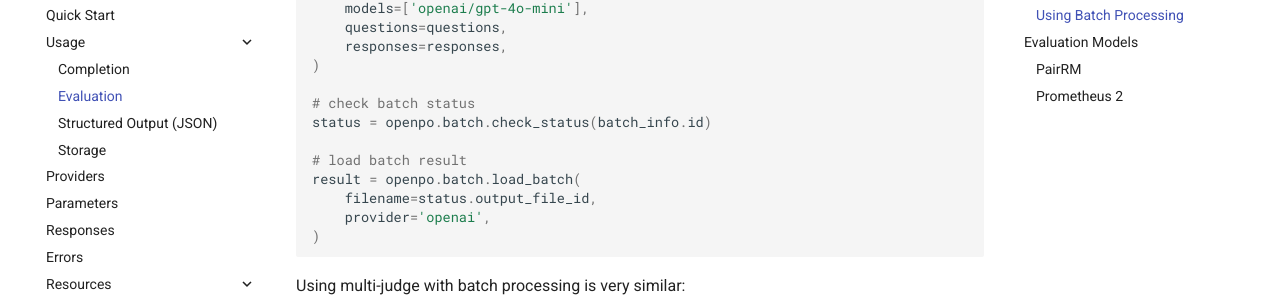
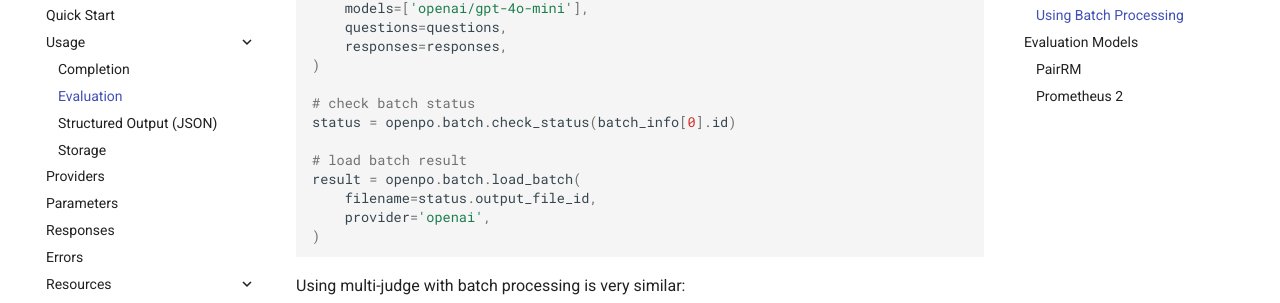
Before and after one commit to dannylee1020/openpo, an MkDocs documentation site: the page built from docs/evaluations.md, in a window 1280 px wide and 900 px high, scrolled down 1793 px. Shown: the part 147-450 px from the top of the window. Built offline with MkDocs 1.6.1 and Material for MkDocs 9.7.7, drawn with Linux system fonts in a browser that asks for light colours; comment, search, counter and statistics services are not loaded.

Commit message:
update doc

```diff
--- a/docs/evaluations.md
+++ b/docs/evaluations.md
@@ -75,7 +75,7 @@ batch_info = openpo.batch.eval(
 )
 
 # check batch status
-status = openpo.batch.check_status(batch_info.id)
+status = openpo.batch.check_status(batch_info[0].id)
 
 # load batch result
 result = openpo.batch.load_batch(
```
Also changed, not shown: README.md (+1 -1 lines).
